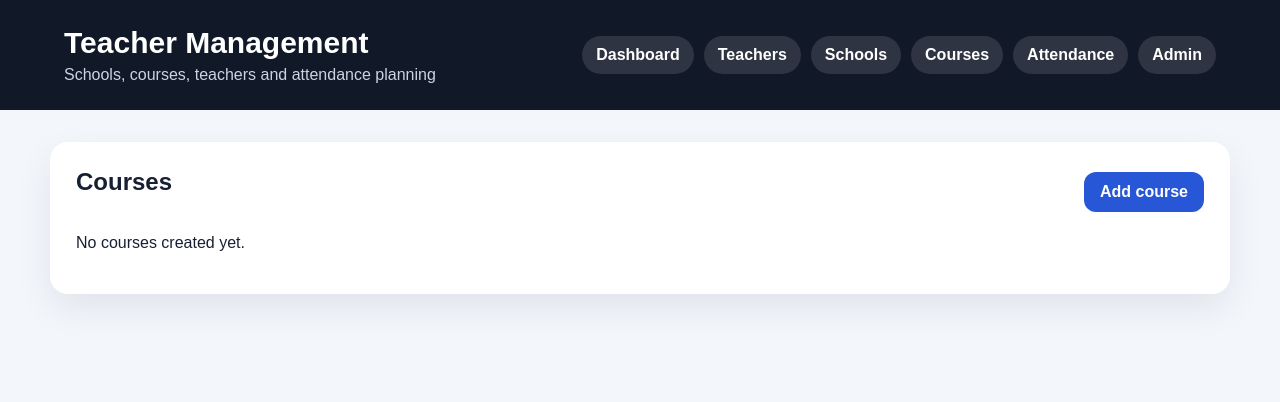
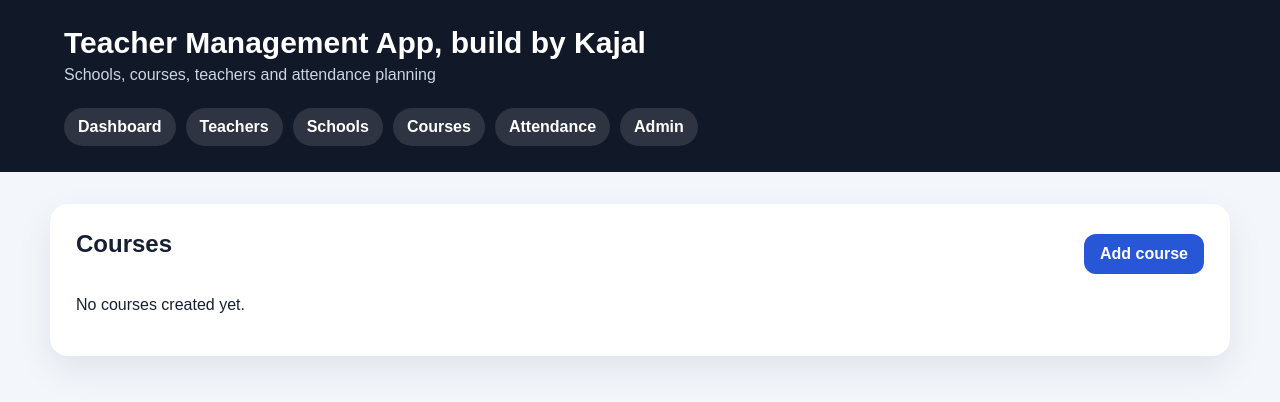
Before and after one commit to kajalRajukale/teacher_management_app, a Django app: page /courses/ in a window 1280 px wide. Shown: the top 402 px of the page. Run offline with Django 5.2, Linux system fonts and the light colour scheme; data that the repository does not hold is empty.

Commit message:
add-new-title

```diff
--- a/app/config/settings.py
+++ b/app/config/settings.py
@@ -12,7 +12,7 @@ DEBUG = os.environ.get("DJANGO_DEBUG", "True") == "True"
 
 ALLOWED_HOSTS = os.environ.get(
     "DJANGO_ALLOWED_HOSTS",
-    "localhost,127.0.0.1"
+    "localhost,127.0.0.1,coderkajalkale.pythonanywhere.com"
 ).split(",")
 
 INSTALLED_APPS = [
--- a/app/templates/management/base.html
+++ b/app/templates/management/base.html
@@ -9,7 +9,7 @@
 <body>
     <header class="topbar">
         <div>
-            <h1>Teacher Management</h1>
+            <h1>Teacher Management App, build by Kajal</h1>
             <p>Schools, courses, teachers and attendance planning</p>
         </div>
         <nav>
```
